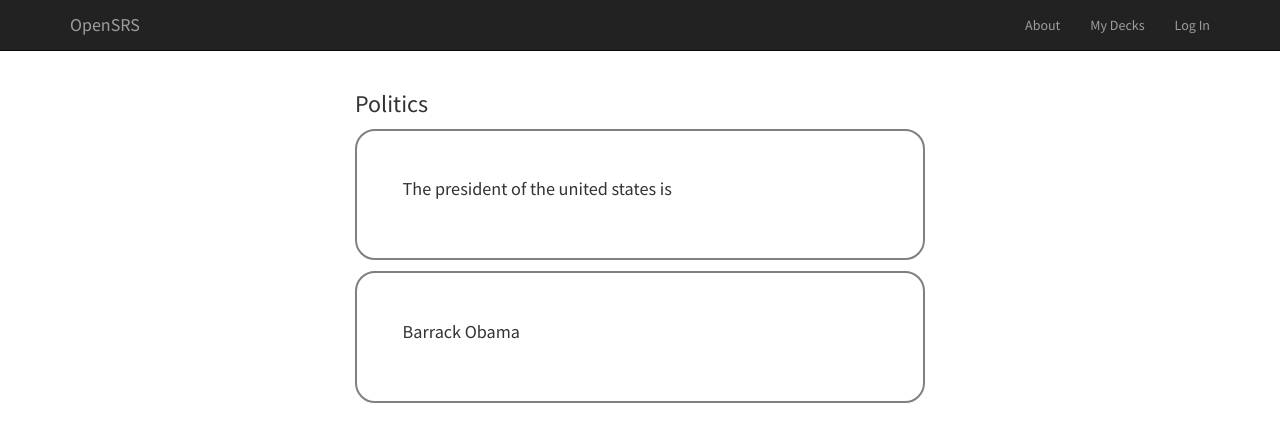
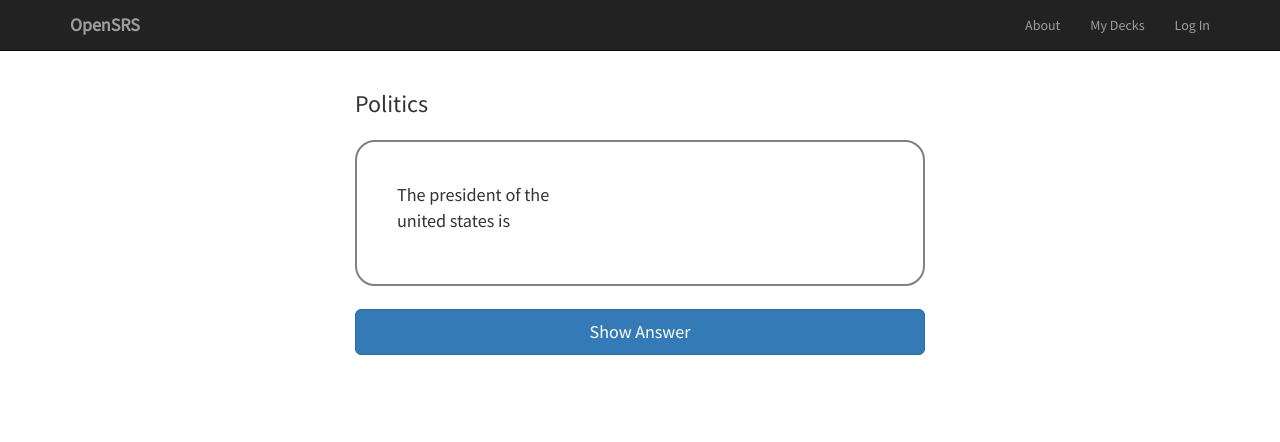
Before and after one commit to introbig/srs, a Django app: template cards/templates/cards/card_template.html in a window 1280 px wide. Shown: the top 442 px of the page. Run offline with Django 3.2, Linux system fonts and the light colour scheme; the template is opened without the code that fills it, so the values that code supplies are empty; some libraries are stand-ins or nearby versions.

Commit message:
show and rank buttons

```diff
--- a/cards/templates/base.html
+++ b/cards/templates/base.html
@@ -24,7 +24,7 @@
           <span class="icon-bar"></span>
           <span class="icon-bar"></span>
         </button>
-        <a class="navbar-brand" href="#">OpenSRS</a>
+        <a class="navbar-brand" href="#" style="font-weight:700;">OpenSRS</a>
       </div>
       <div id="navbar" class="navbar-collapse collapse">
         <ul class="nav navbar-nav navbar-right">
--- a/cards/templates/cards/card_template.html
+++ b/cards/templates/cards/card_template.html
@@ -6,19 +6,30 @@
 	max-width: 600px;
 }
 
-#question-card {
-	margin:2% auto 2%;
-	padding:8%;
+.question-card {
+	margin:4% auto 4%;
+	padding:7%;
     width:100%;
     border-radius: 20px;
     border: 2px solid grey;
+}
+
+.set-text {
+	font-size: 1.3em;
 }
 
 .question {
 	font-size: 1.3em;
 }
 
+#fixed-bottom {
+  width:100%;
+  text-align:center;
+}
 
+.hide-it {
+  display:none;
+}
 
 
 </style>
@@ -28,17 +39,48 @@
   <div id="deckName">
   <h3 class="text-left">Politics</h3>
   </div>
-  <section id="question-card">
-    <p class="question">
-      The president of the united states is
+  <section class="question-card">
+    <p class="set-text">
+      The president of the <br>
+      united states is
     </p>
+  </section>
 
+  <button class="btn btn-lg btn-primary btn-block" id="show-answer">Show Answer</button>
 
-  </section>
-  <section id="question-card">
-    <p class="question">
+  <section class="question-card hide-it" id="answer-card">
+    <p class="set-text">
       Barrack Obama
     </p>
   </section>
+
+  <section id="fixed-bottom">
+    <div class="btn-group hide-it" id="recall-rank">
+      <a href="" class="btn btn-danger btn-lg" style="width:20%;">1</a>
+      <a href="" class="btn btn-warning btn-lg" style="width:20%;">2</a>
+      <a href="" class="btn btn-info btn-lg" style="width:20%;">3</a>
+      <a href="" class="btn btn-success btn-lg" style="width:20%;">4</a>
+      <a href="" class="btn btn-primary btn-lg" style="width:20%;">5</a>
+    </div>
+  </section>
 </div>
+
+
 {% endblock %}
+{% block scripts %}
+
+<script>
+
+$("#show-answer").click(function(){
+  $("#recall-rank").show()
+  $("#answer-card").show()
+  $("#show-answer").hide()
+})
+
+
+
+
+
+</script>
+
+{% endblock %}
```
